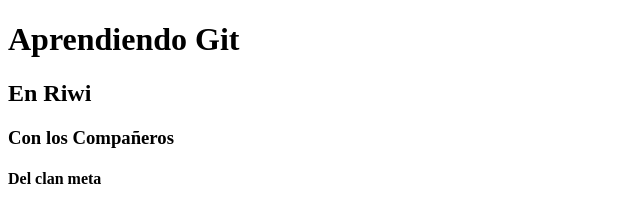
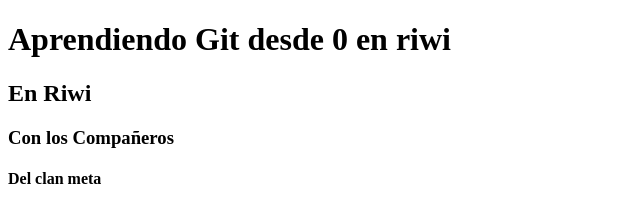
Before and after one commit to Marulanda921/GitHub_Practica, a plain HTML site: page 02 Ramas/index.html in a window 1280 px wide. Shown: the whole page, without its empty margins (0-640 px from the left). Drawn offline with Linux system fonts and the light colour scheme.

Commit message:
cambios vistas

```diff
--- a/02 Ramas/index.html
+++ b/02 Ramas/index.html
@@ -1,14 +1,14 @@
 <!DOCTYPE html>
 <html lang="en">
-<head>
-    <meta charset="UTF-8">
-    <meta name="viewport" content="width=device-width, initial-scale=1.0">
+  <head>
+    <meta charset="UTF-8" />
+    <meta name="viewport" content="width=device-width, initial-scale=1.0" />
     <title>Ramas</title>
-</head>
-<body>
-    <h1>Aprendiendo Git</h1>
+  </head>
+  <body>
+    <h1>Aprendiendo Git desde 0 en riwi</h1>
     <h2>En Riwi</h2>
     <h3>Con los Compañeros</h3>
     <h4>Del clan meta</h4>
-</body>
+  </body>
 </html>
```
